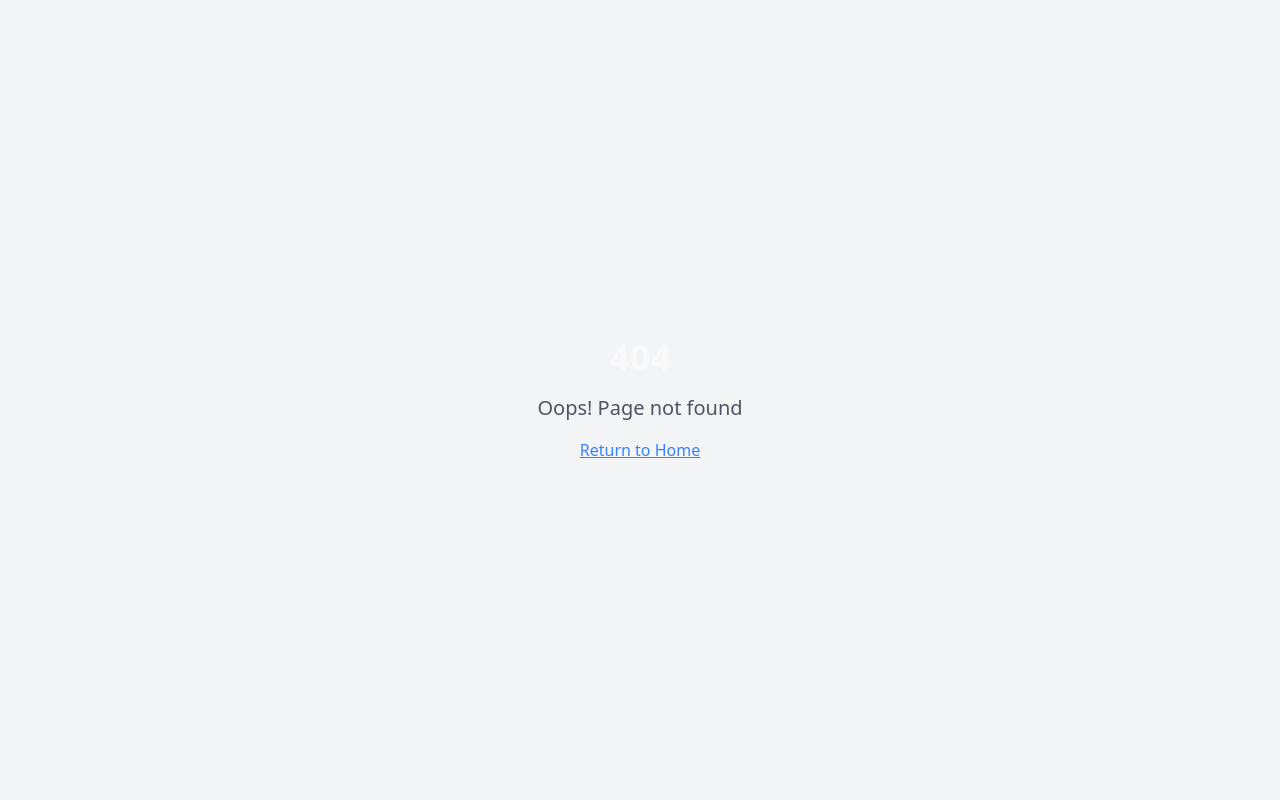
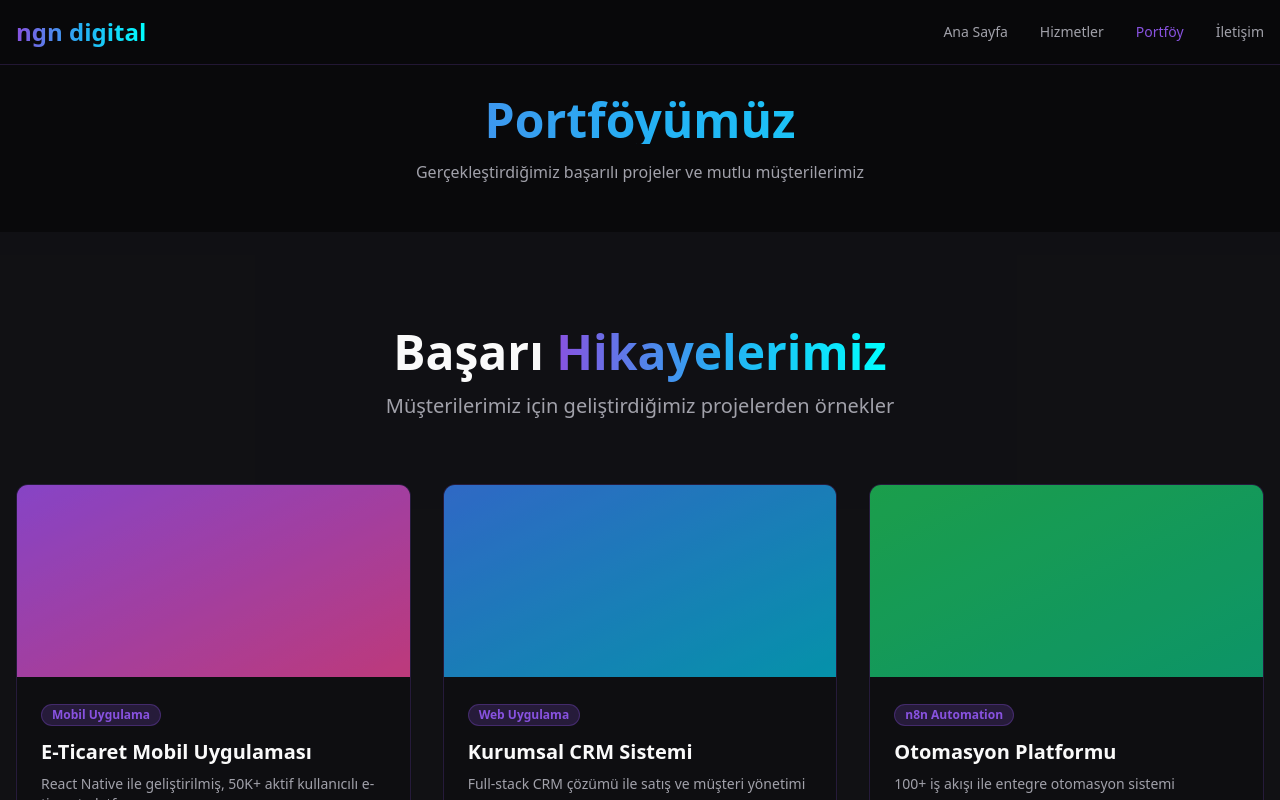
Before and after one commit to korsanadam1939/flow-build-collective, a React (Vite) app: page /portfoy in a window 1280 px wide. Before the commit this address had no page. Shown: the top 800 px of the page. Built offline with nearby package versions, Linux system fonts and the light colour scheme; the HTML template or start-up script is replaced by a standard one.

Commit message:
Refactor to multi-page application

```diff
--- a/src/App.tsx
+++ b/src/App.tsx
@@ -3,7 +3,10 @@ import { Toaster as Sonner } from "@/components/ui/sonner";
 import { TooltipProvider } from "@/components/ui/tooltip";
 import { QueryClient, QueryClientProvider } from "@tanstack/react-query";
 import { BrowserRouter, Routes, Route } from "react-router-dom";
-import Index from "./pages/Index";
+import Home from "./pages/Home";
+import ServicesPage from "./pages/ServicesPage";
+import PortfolioPage from "./pages/PortfolioPage";
+import ContactPage from "./pages/ContactPage";
 import NotFound from "./pages/NotFound";
 
 const queryClient = new QueryClient();
@@ -15,7 +18,10 @@ const App = () => (
       <Sonner />
       <BrowserRouter>
         <Routes>
-          <Route path="/" element={<Index />} />
+          <Route path="/" element={<Home />} />
+          <Route path="/hizmetler" element={<ServicesPage />} />
+          <Route path="/portfoy" element={<PortfolioPage />} />
+          <Route path="/iletisim" element={<ContactPage />} />
           {/* ADD ALL CUSTOM ROUTES ABOVE THE CATCH-ALL "*" ROUTE */}
           <Route path="*" element={<NotFound />} />
         </Routes>
--- /dev/null
+++ b/src/components/Navbar.tsx
@@ -0,0 +1,76 @@
+import { Link, useLocation } from "react-router-dom";
+import { Menu, X } from "lucide-react";
+import { useState } from "react";
+
+const Navbar = () => {
+  const [isOpen, setIsOpen] = useState(false);
+  const location = useLocation();
+
+  const navigation = [
+    { name: "Ana Sayfa", href: "/" },
+    { name: "Hizmetler", href: "/hizmetler" },
+    { name: "Portföy", href: "/portfoy" },
+    { name: "İletişim", href: "/iletisim" },
+  ];
+
+  const isActive = (path: string) => location.pathname === path;
+
+  return (
+    <nav className="fixed top-0 left-0 right-0 z-50 bg-background/80 backdrop-blur-lg border-b border-primary/20">
+      <div className="container mx-auto px-4">
+        <div className="flex items-center justify-between h-16">
+          <Link to="/" className="text-2xl font-bold gradient-text">
+            ngn digital
+          </Link>
+
+          {/* Desktop Navigation */}
+          <div className="hidden md:flex items-center space-x-8">
+            {navigation.map((item) => (
+              <Link
+                key={item.name}
+                to={item.href}
+                className={`text-sm font-medium transition-colors ${
+                  isActive(item.href)
+                    ? "text-primary"
+                    : "text-muted-foreground hover:text-primary"
+                }`}
+              >
+                {item.name}
+              </Link>
+            ))}
+          </div>
+
+          {/* Mobile menu button */}
+          <button
+            onClick={() => setIsOpen(!isOpen)}
+            className="md:hidden text-foreground"
+          >
+            {isOpen ? <X size={24} /> : <Menu size={24} />}
+          </button>
+        </div>
+
+        {/* Mobile Navigation */}
+        {isOpen && (
+          <div className="md:hidden pb-4 animate-fade-in">
+            {navigation.map((item) => (
+              <Link
+                key={item.name}
+                to={item.href}
+                onClick={() => setIsOpen(false)}
+                className={`block py-2 text-sm font-medium transition-colors ${
+                  isActive(item.href)
+                    ? "text-primary"
+                    : "text-muted-foreground hover:text-primary"
+                }`}
+              >
+                {item.name}
+              </Link>
+            ))}
+          </div>
+        )}
+      </div>
+    </nav>
+  );
+};
+
+export default Navbar;
--- /dev/null
+++ b/src/pages/ContactPage.tsx
@@ -0,0 +1,25 @@
+import Navbar from "@/components/Navbar";
+import Contact from "@/components/Contact";
+import Footer from "@/components/Footer";
+
+const ContactPage = () => {
+  return (
+    <div className="min-h-screen">
+      <Navbar />
+      <div className="pt-24 pb-20">
+        <div className="container mx-auto px-4 mb-12">
+          <h1 className="text-4xl md:text-5xl font-bold mb-4 text-center gradient-text">
+            İletişim
+          </h1>
+          <p className="text-muted-foreground text-center max-w-2xl mx-auto">
+            Projeleriniz için bizimle iletişime geçin
+          </p>
+        </div>
+        <Contact />
+      </div>
+      <Footer />
+    </div>
+  );
+};
+
+export default ContactPage;
--- /dev/null
+++ b/src/pages/Home.tsx
@@ -0,0 +1,62 @@
+import Navbar from "@/components/Navbar";
+import Hero from "@/components/Hero";
+import Footer from "@/components/Footer";
+import { Card, CardContent, CardDescription, CardHeader, CardTitle } from "@/components/ui/card";
+import { Smartphone, Globe, Workflow } from "lucide-react";
+
+const Home = () => {
+  const highlights = [
+    {
+      icon: <Smartphone className="w-8 h-8 text-primary" />,
+      title: "Mobil Uygulama",
+      description: "iOS ve Android için native performans"
+    },
+    {
+      icon: <Globe className="w-8 h-8 text-primary" />,
+      title: "Web Uygulamaları",
+      description: "Modern ve responsive web çözümleri"
+    },
+    {
+      icon: <Workflow className="w-8 h-8 text-primary" />,
+      title: "n8n Otomasyon",
+      description: "İş süreçlerinizi otomatikleştirin"
+    }
+  ];
+
+  return (
+    <div className="min-h-screen">
+      <Navbar />
+      <Hero />
+
+      {/* Quick highlights section */}
+      <section className="py-20 px-4">
+        <div className="container mx-auto">
+          <div className="text-center mb-12">
+            <h2 className="text-3xl md:text-4xl font-bold mb-4">
+              Dijital Çözümlerinizde Yanınızdayız
+            </h2>
+            <p className="text-muted-foreground max-w-2xl mx-auto">
+              Modern teknolojiler ve uzman ekibimizle projelerinizi hayata geçiriyoruz
+            </p>
+          </div>
+
+          <div className="grid grid-cols-1 md:grid-cols-3 gap-6">
+            {highlights.map((item, index) => (
+              <Card key={index} className="card-glass hover-scale">
+                <CardHeader>
+                  <div className="mb-4">{item.icon}</div>
+                  <CardTitle>{item.title}</CardTitle>
+                  <CardDescription>{item.description}</CardDescription>
+                </CardHeader>
+              </Card>
+            ))}
+          </div>
+        </div>
+      </section>
+
+      <Footer />
+    </div>
+  );
+};
+
+export default Home;
--- /dev/null
+++ b/src/pages/PortfolioPage.tsx
@@ -0,0 +1,25 @@
+import Navbar from "@/components/Navbar";
+import Portfolio from "@/components/Portfolio";
+import Footer from "@/components/Footer";
+
+const PortfolioPage = () => {
+  return (
+    <div className="min-h-screen">
+      <Navbar />
+      <div className="pt-24 pb-20">
+        <div className="container mx-auto px-4 mb-12">
+          <h1 className="text-4xl md:text-5xl font-bold mb-4 text-center gradient-text">
+            Portföyümüz
+          </h1>
+          <p className="text-muted-foreground text-center max-w-2xl mx-auto">
+            Gerçekleştirdiğimiz başarılı projeler ve mutlu müşterilerimiz
+          </p>
+        </div>
+        <Portfolio />
+      </div>
+      <Footer />
+    </div>
+  );
+};
+
+export default PortfolioPage;
--- /dev/null
+++ b/src/pages/ServicesPage.tsx
@@ -0,0 +1,25 @@
+import Navbar from "@/components/Navbar";
+import Services from "@/components/Services";
+import Footer from "@/components/Footer";
+
+const ServicesPage = () => {
+  return (
+    <div className="min-h-screen">
+      <Navbar />
+      <div className="pt-24 pb-20">
+        <div className="container mx-auto px-4 mb-12">
+          <h1 className="text-4xl md:text-5xl font-bold mb-4 text-center gradient-text">
+            Hizmetlerimiz
+          </h1>
+          <p className="text-muted-foreground text-center max-w-2xl mx-auto">
+            İşletmenizin dijital dönüşümü için kapsamlı yazılım çözümleri sunuyoruz
+          </p>
+        </div>
+        <Services />
+      </div>
+      <Footer />
+    </div>
+  );
+};
+
+export default ServicesPage;
```
